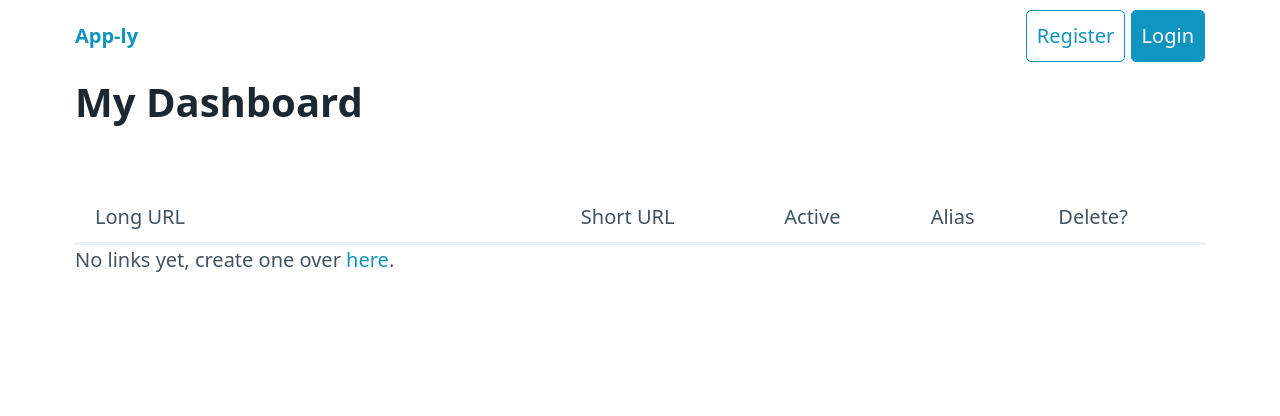
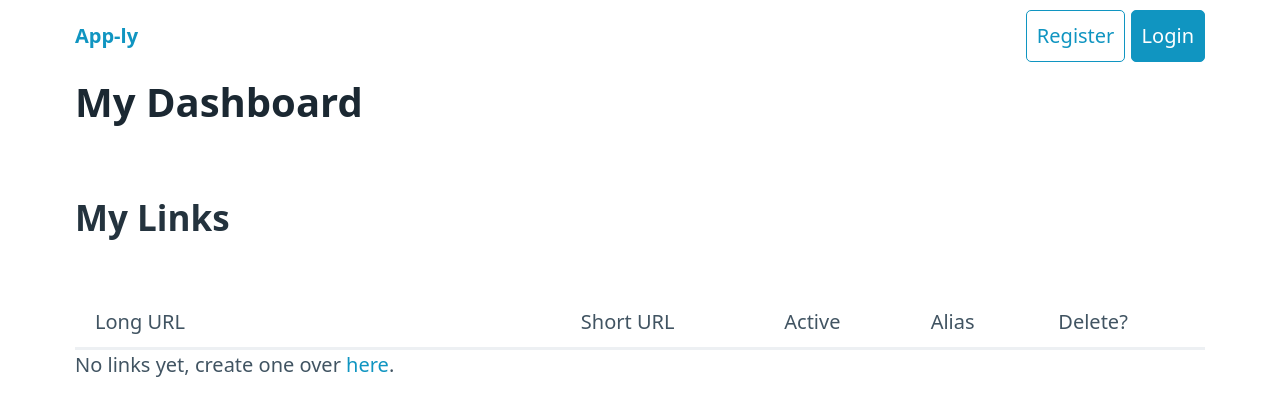
Before and after one commit to Arpan-206/app-ly, a SvelteKit app: page /dashboard in a window 1280 px wide. Shown: the top 416 px of the page. Built offline with nearby package versions, Linux system fonts and the light colour scheme.

Commit message:
Minor Changes

```diff
--- a/src/app.html
+++ b/src/app.html
@@ -2,8 +2,13 @@
 <html lang="en">
 	<head>
 		<meta charset="utf-8" />
-		<link rel="icon" href="%sveltekit.assets%/favicon.png" />
 		<meta name="viewport" content="width=device-width" />
+		<title>App-ly | Shorten URLs Quickly</title>
+		<meta name="title" content="App-ly | Shorten URLs Quickly" />
+		<meta
+			name="description"
+			content="Shorten Long URLs quickly and easily!"
+		/>
 		%sveltekit.head%
 	</head>
 	<body>
--- a/src/routes/dashboard/+page.svelte
+++ b/src/routes/dashboard/+page.svelte
@@ -74,6 +74,8 @@
 </script>
 
 <h1>My Dashboard</h1>
+<div class="container">
+<h2>My Links</h2>
 <table role="grid">
 	<thead>
 		<tr>
@@ -121,3 +123,4 @@
     <p>No links yet, create one over <a href="/">here</a>.</p>
 	{/each}
 </table>
+</div>
```
Also changed, not shown: static/favicon.png (deleted).
